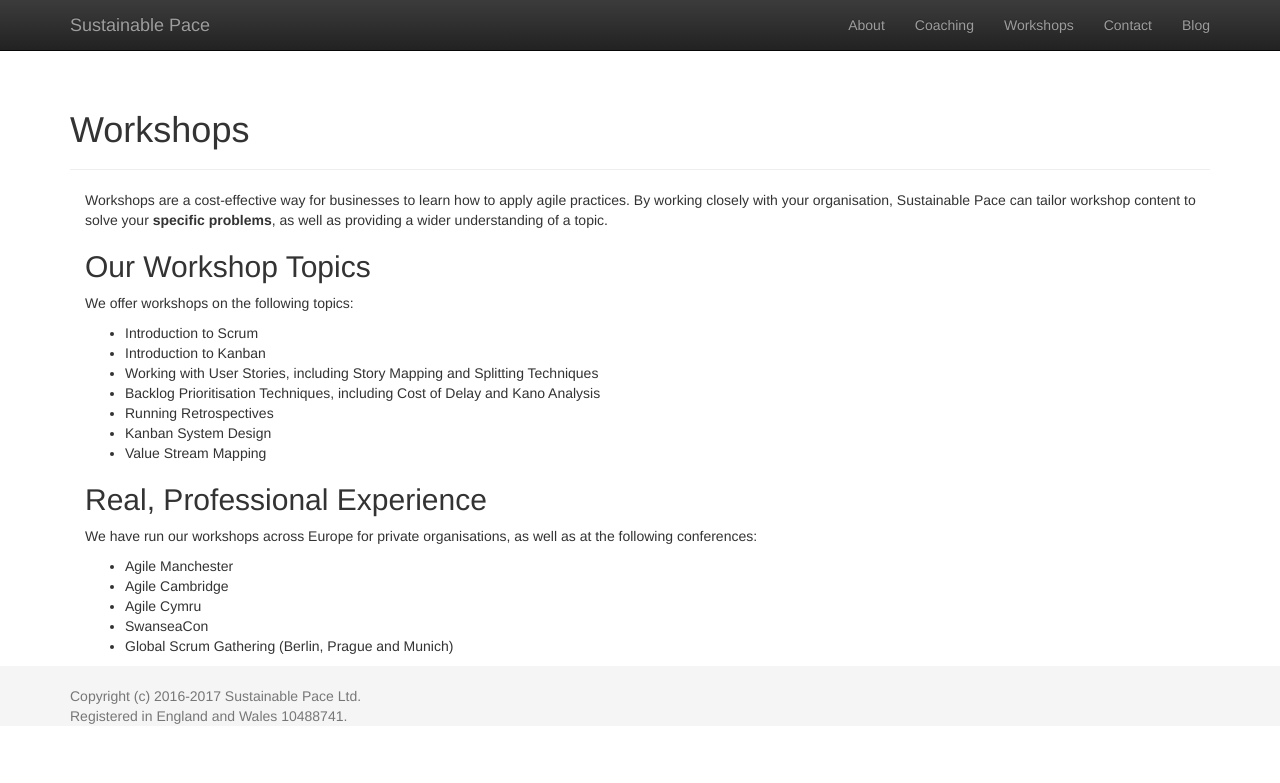
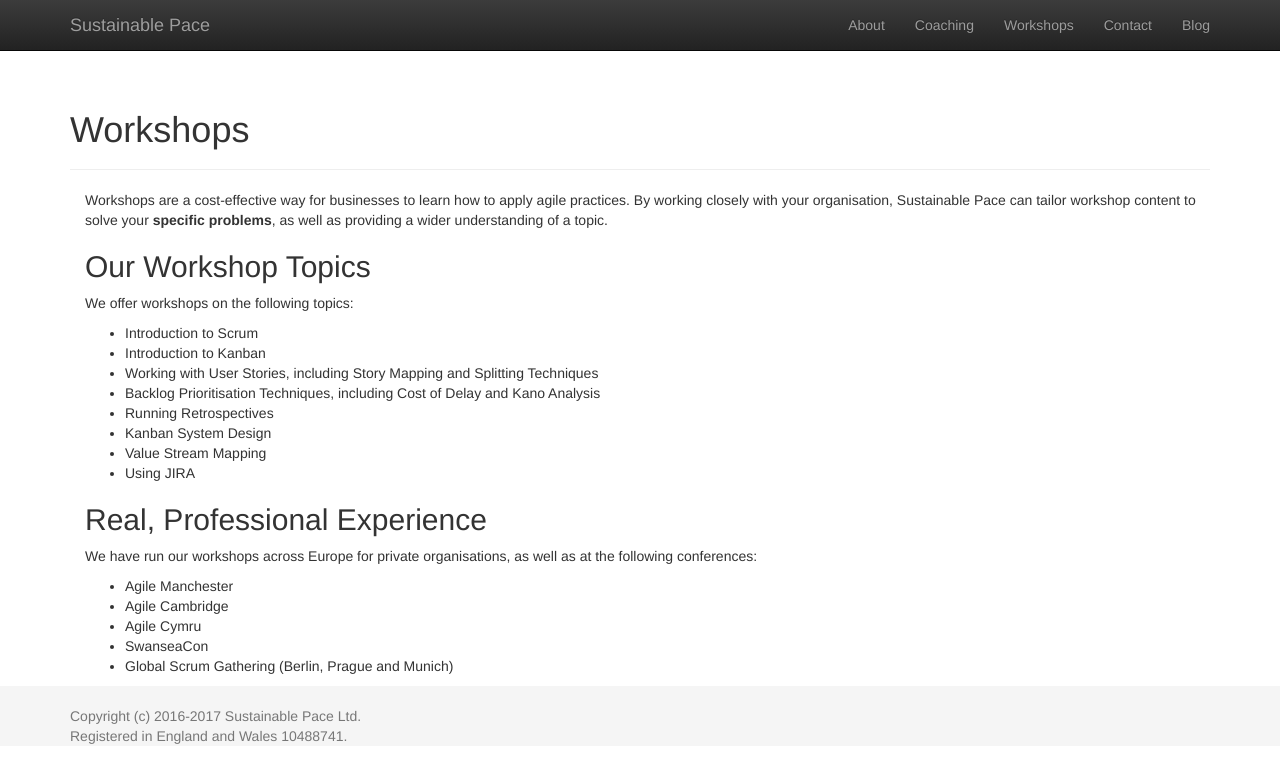
Before and after one commit to seize-the-dave/sustainable-pace, a Jekyll site: the page built from workshops.md, in a window 1280 px wide. Shown: the top 783 px of the page. Built offline with Jekyll 4.4.1, drawn with Linux system fonts in a browser that asks for light colours; nearby versions of some CDN libraries.

Commit message:
Update workshops.md

```diff
--- a/workshops.md
+++ b/workshops.md
@@ -17,6 +17,7 @@ We offer workshops on the following topics:
 - Running Retrospectives
 - Kanban System Design
 - Value Stream Mapping
+- Using JIRA
 
 ## Real, Professional Experience
 
```
